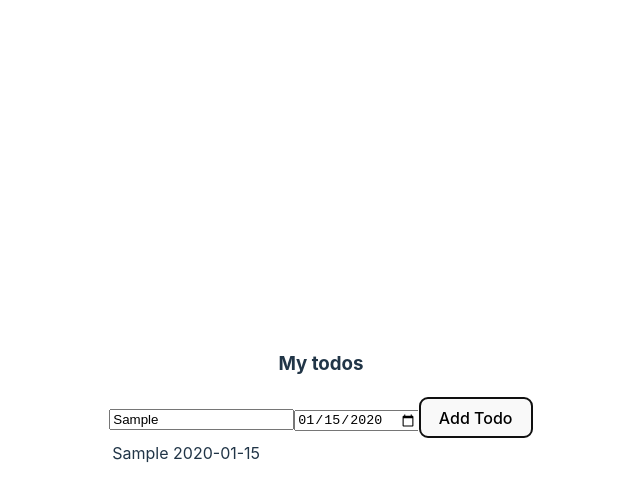
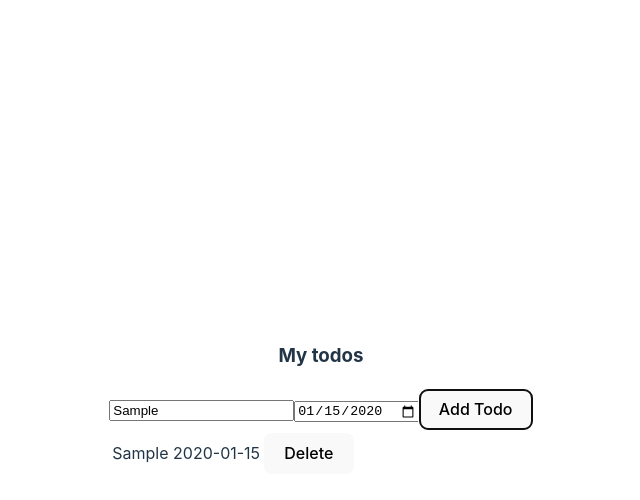
Before and after one commit to bgr944/TestProject, a React (Vite) app: page / in a window 1280 px wide. Both pictures are taken after typing "Sample", "2020-01-15" into the empty fields and a click on the button "Add Todo". Shown: the top 500 px of the page, without its empty margins (319-959 px from the left). Built offline with nearby package versions, Linux system fonts and the light colour scheme.

Commit message:
Exercise enhanced, delete button added

```diff
--- a/src/components/TodoList.jsx
+++ b/src/components/TodoList.jsx
@@ -21,6 +21,15 @@ export default function TodoList() {
 
     }
 
+    const deleteTodo = (index) => {
+
+        const update = todos.filter((todo, i) => i !== index)
+
+        setTodos(update);
+
+    }
+
+
     return (
 
         <>
@@ -43,7 +52,8 @@ export default function TodoList() {
                         <td>
                                     {todo.description+" "}
                                     {todo.date}
-                        </td>
+                                </td>
+                                <td><button type="button" onClick= {() => deleteTodo(index)} >Delete</button></td>
                         </tr>
                     )
                     }
```
